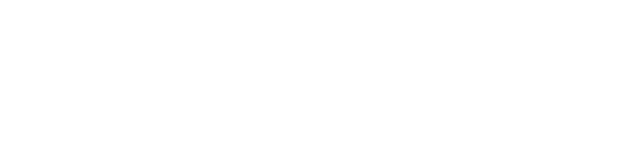
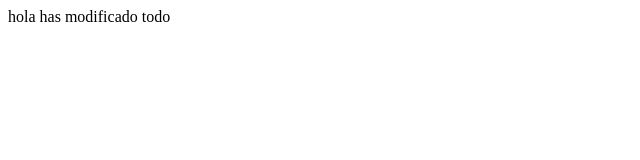
Before and after one commit to xlop29/git, a plain HTML site: page index.html in a window 1280 px wide. Shown: the whole page, without its empty margins (0-640 px from the left). Drawn offline with Linux system fonts and the light colour scheme.

Commit message:
modificamos el codigo

```diff
--- a/index.html
+++ b/index.html
@@ -5,6 +5,8 @@
     <title>hola mundo</title>
   </head>
   <body>
-
+    <article>
+      hola has modificado todo
+    </article>
   </body>
 </html>
```
